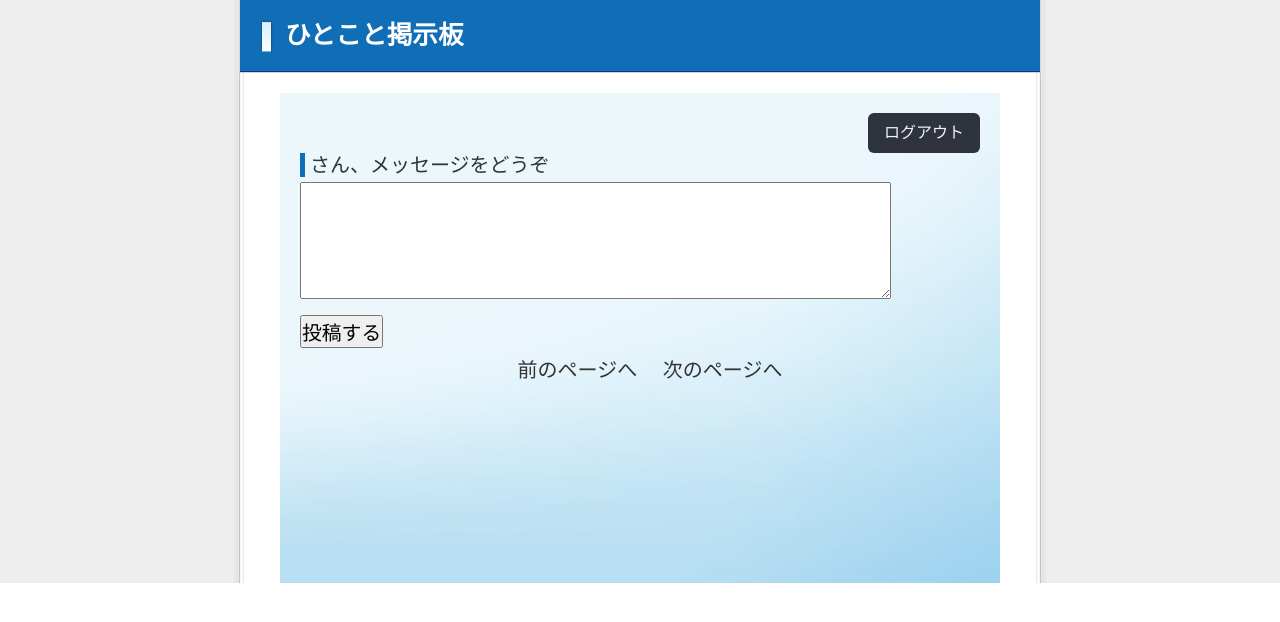
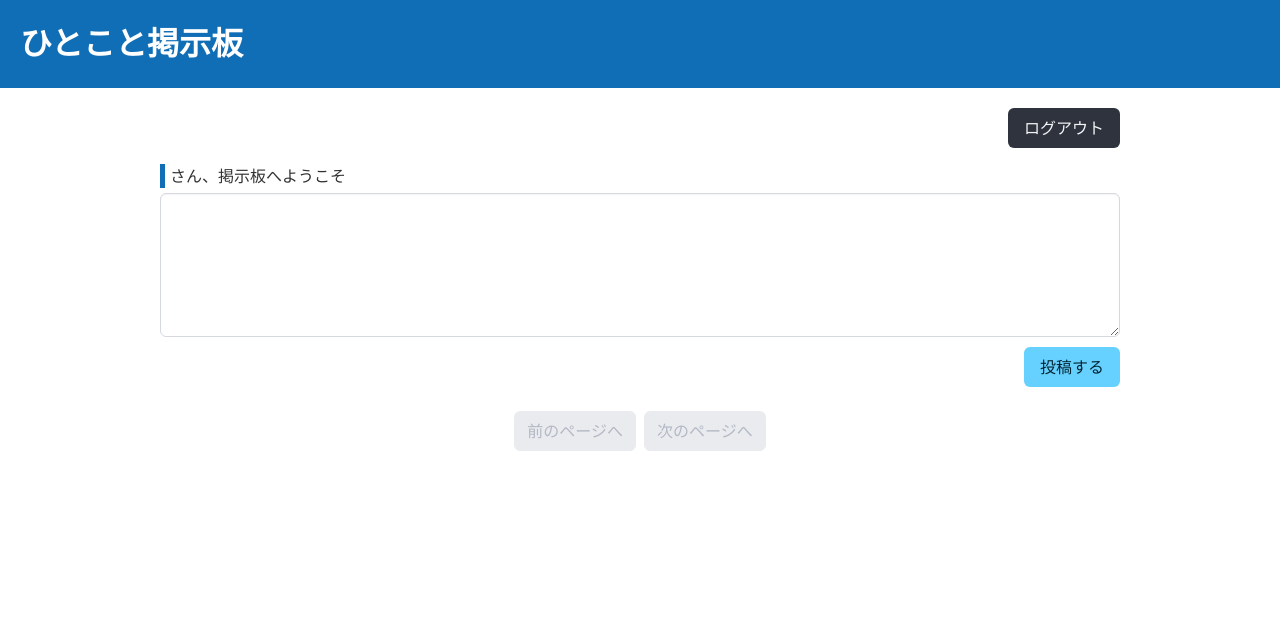
Before and after one commit to kiri9120/mini_bbs, a PHP site: page /?page=1 in a window 1280 px wide. Shown: the top 622 px of the page. Run offline with PHP 8.4, Linux system fonts and the light colour scheme; the visitor is signed in with stand-in values (Sample User, id 1); data that the repository does not hold is empty; some libraries are stand-ins or nearby versions.

Commit message:
update index.php style

```diff
--- a/index.php
+++ b/index.php
@@ -72,32 +72,33 @@
 </head>
 
 <body>
-    <div id="wrap">
-        <div id="head">
-            <h1>ひとこと掲示板</h1>
-        </div>
-        <div id="content">
-            <div style="text-align: right"><a href="logout.php" class="button is-dark">ログアウト</a></div>
+    <header class="header">
+        <h1 class="is-size-3 has-text-weight-bold">ひとこと掲示板</h1>
+    </header>
+    <div class="container is-max-desktop">
+        <div class="">
+            <div class="has-text-right mb-4"><a href="logout.php" class="button is-dark">ログアウト</a></div>
             <form action="" method="post">
                 <dl>
-                    <dt><?php print(htmlspecialchars($member['name'], ENT_QUOTES)); ?> さん、メッセージをどうぞ</dt>
+                    <dt><?php print(htmlspecialchars($member['name'], ENT_QUOTES)); ?> さん、掲示板へようこそ</dt>
                     <dd>
-                        <textarea name="message" cols="50"
-                            rows="5"><?php print(htmlspecialchars($message, ENT_QUOTES)); ?></textarea>
+                        <textarea name="message" cols="50" rows="5"
+                            class="textarea"><?php print(htmlspecialchars($message, ENT_QUOTES)); ?></textarea>
                         <input type="hidden" name="reply_post_id"
                             value="<?php print(htmlspecialchars($_REQUEST['res'], ENT_QUOTES)); ?>" />
                     </dd>
                 </dl>
                 <div>
-                    <p>
-                        <input type="submit" value="投稿する" />
+                    <p class="has-text-right">
+                        <input type="submit" class="button is-info" value="投稿する" />
                     </p>
                 </div>
             </form>
+            <div class="mt-5">
                 <?php foreach($posts as $post): ?>
                 <div class="msg">
-                <img src="member_picture/<?php print(htmlspecialchars($post['picture'], ENT_QUOTES)); ?>" width="48"
-                    height="48" alt="<?php print(htmlspecialchars($post['name'], ENT_QUOTES)); ?>" />
+                    <img src="member_picture/<?php print(htmlspecialchars($post['picture'], ENT_QUOTES)); ?>"
+                        class="image is-48x48" alt="<?php print(htmlspecialchars($post['name'], ENT_QUOTES)); ?>" />
                     <p><?php print(htmlspecialchars($post['message'], ENT_QUOTES)); ?>
                         <span class="name">（<?php print(htmlspecialchars($post['name'], ENT_QUOTES)); ?>）</span>[<a
                             href="index.php?res=<?php print(htmlspecialchars($post['id'], ENT_QUOTES)); ?>">Re</a>]
@@ -115,26 +116,28 @@
 
                         <!-- 自分の投稿にのみ削除ボタン表示 -->
                         <?php if($_SESSION['id'] == $post['member_id']): ?>
-                    [<a href="delete.php?id=<?php print(htmlspecialchars($post['id'])); ?>" style="color: #F33;">削除</a>]
+                        [<a href="delete.php?id=<?php print(htmlspecialchars($post['id'])); ?>"
+                            style="color: #F33;">削除</a>]
                         <?php endif; ?>
                     </p>
                 </div>
                 <?php endforeach; ?>
-            <ul class="paging">
+            </div>
+            <nav class="pagination is-justify-content-center mx-0 mt-4">
 
                 <?php if($page > 1): ?>
-                <li><a href="index.php?page=<?php print($page - 1); ?>">前のページへ</a></li>
+                <a href="index.php?page=<?php print($page - 1); ?>" class="pagination-previous">前のページへ</a>
                 <?php else: ?>
-                <li>前のページへ</li>
+                <a class="pagination-previous" disabled>前のページへ</a>
                 <?php endif; ?>
 
                 <?php if($page < $maxPage): ?>
-                <li><a href="index.php?page=<?php print($page + 1); ?>">次のページへ</a></li>
+                <a href="index.php?page=<?php print($page + 1); ?>" class="pagination-next">次のページへ</a>
                 <?php else: ?>
-                <li>次のページへ</li>
+                <a class="pagination-next" disabled>次のページへ</a>
                 <?php endif; ?>
 
-            </ul>
+            </nav>
         </div>
     </div>
 </body>
--- a/style.css
+++ b/style.css
@@ -12,34 +12,21 @@
 http://developer.yahoo.com/yui/license.html
 version: 2.8.1
 */
-body{font:13px/1.231 arial,helvetica,clean,sans-serif;*font-size:small;*font:x-small;}select,input,button,textarea,button{font:99% arial,helvetica,clean,sans-serif;}table{font-size:inherit;font:100%;}pre,code,kbd,samp,tt{font-family:monospace;*font-size:108%;line-height:100%;}
 
 
 body {
-	background: url(images/bg_main.png) top center repeat-y #eeeeee;
 	color: #333;
 }
 
-#wrap {
-	width: 802px;
-	margin: 0 auto;
+.container {
+	width: 90%;
+	margin: 20px auto;
 }
 
-#head {
-	border-left: 1px solid #d4d4d4;
-	border-right: 1px solid #d4d4d4;
-	border-bottom: 1px solid #d4d4d4;
-	background: url(images/bg_head.png) bottom left repeat-x #106eb7;
+.header {
+	background: #106eb7;
 	color: #fff;
 	padding: 20px;
-	margin-bottom: 20px;
-}
-
-h1 {
-	background: url(images/bg_ttl.png) top left no-repeat;
-	padding-left: 25px;
-	font-size: 197%;
-	font-weight: bold;
 }
 
 h2 {
@@ -135,9 +122,9 @@
 	float: left;
 	margin-right: 5px;
 }
-.msg p {
+/* .msg p {
 	margin: 0;
-}
+} */
 .msg .day,
 .msg .day a {
 	font-size: 80%;
```
Lines whose indentation alone changed are shown as unchanged.
